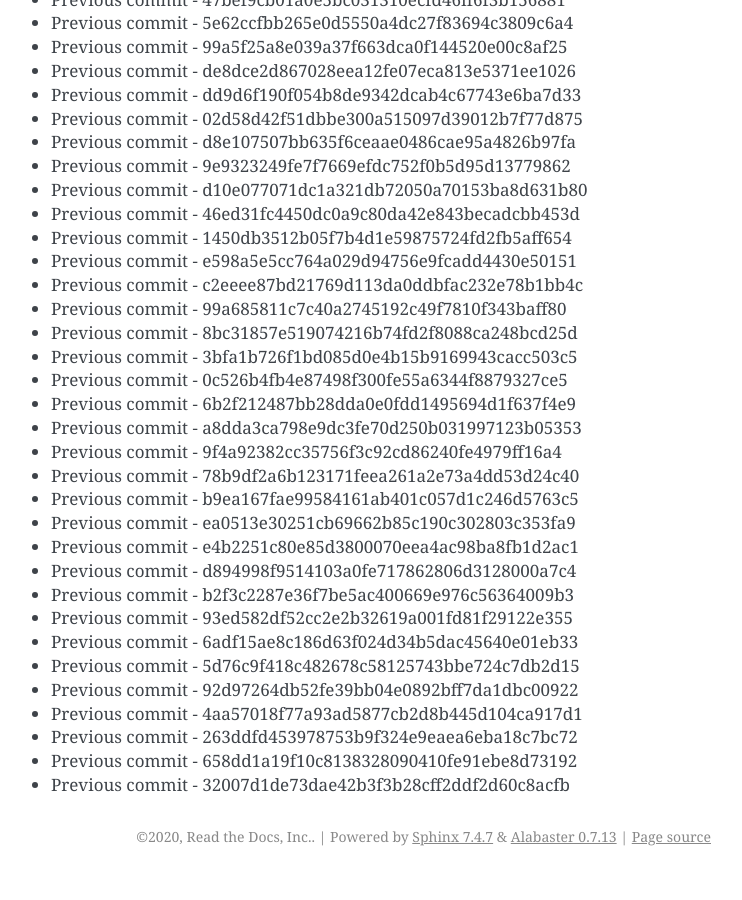
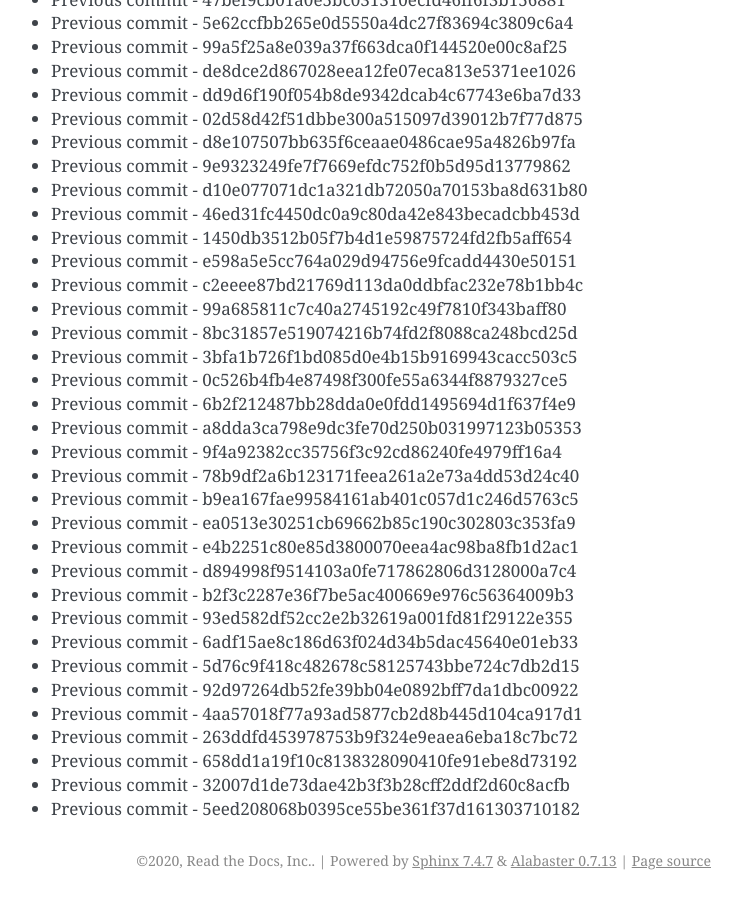
Before and after one commit to readthedocs/rtd-git-stresstest, a Sphinx documentation site: the page built from docs/updates.rst, in a window 1280 px wide and 900 px high, scrolled down 22787 px. Shown: the whole window, without its empty margins (399-1141 px from the left). Built offline with Sphinx 7.4.7, drawn with Linux system fonts in a browser that asks for light colours; before the commit the page ends 23663 px from its top, so only the background shows below that.

Commit message:
Generating commit from previous: 5eed208068b0395ce55be361f37d161303710182

```diff
--- a/docs/updates.rst
+++ b/docs/updates.rst
@@ -989,3 +989,4 @@ It can be tested for any performance characteristics.
 * Previous commit - 263ddfd453978753b9f324e9eaea6eba18c7bc72
 * Previous commit - 658dd1a19f10c8138328090410fe91ebe8d73192
 * Previous commit - 32007d1de73dae42b3f3b28cff2ddf2d60c8acfb
+* Previous commit - 5eed208068b0395ce55be361f37d161303710182
```
